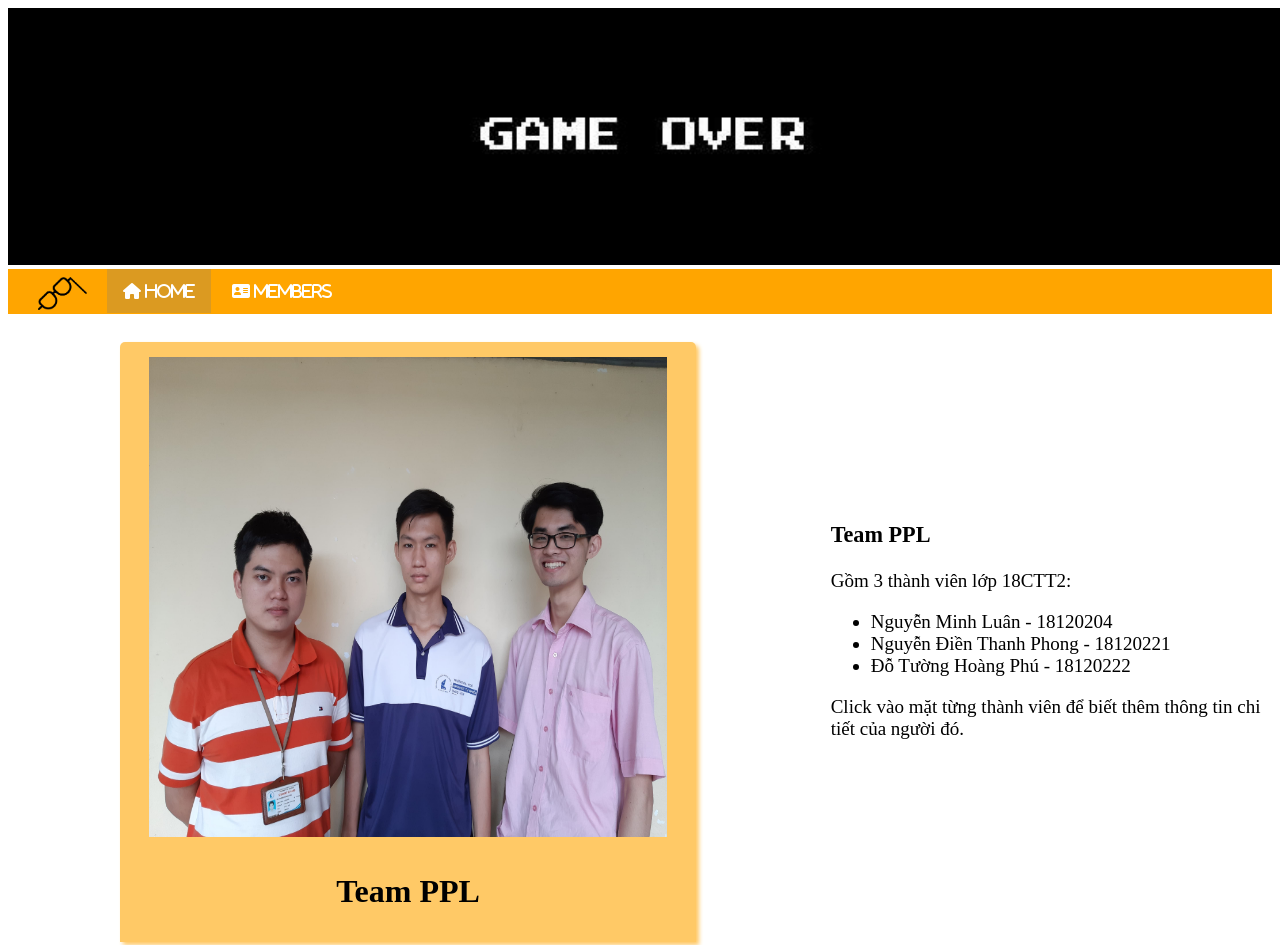
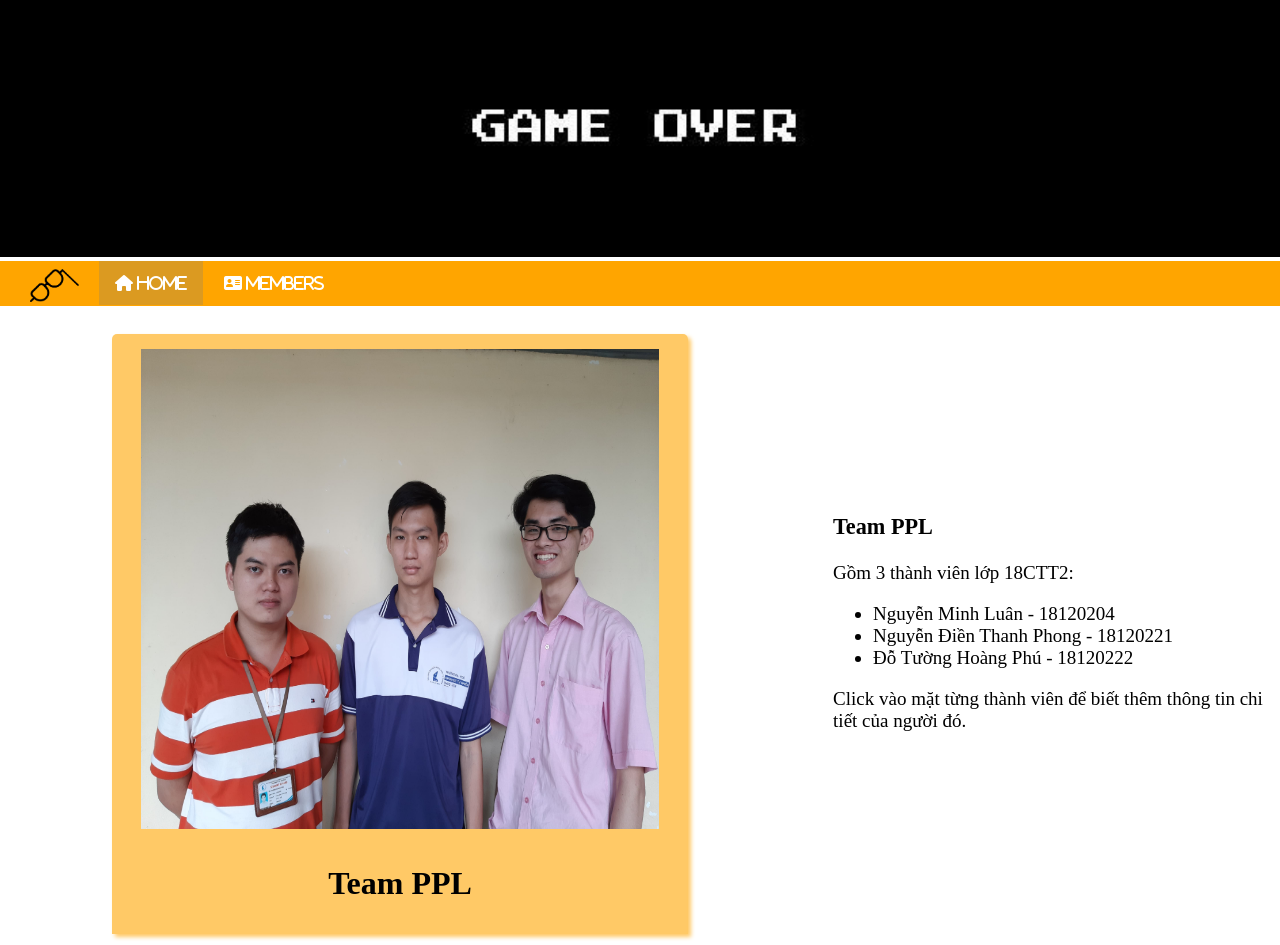
Before and after one commit to dophu1402/basic-HTML-CSS, a plain HTML site: page File_do_an/default.html in a window 1280 px wide. Shown: the top 945 px of the page. Drawn offline with Linux system fonts and the light colour scheme.

Commit message:
HomePage

```diff
--- a/File_do_an/default.html
+++ b/File_do_an/default.html
@@ -6,12 +6,9 @@
 	<script src="https://kit.fontawesome.com/eb3f359221.js" crossorigin="anonymous"></script>
 </head>
 <body>
-	<div class="headerarea">
-		<div class="home_image">
-			<img class="img_header" src="./images/header.jpg">
-		</div>
-	</div>
+
 	<div class="container">
+				<img class="img_header" src="./images/header.jpg">
 		<ul class="menu_button">
 			<li id="icon_team">
 				<a class="icon_a" href="default.html">
--- a/File_do_an/style.css
+++ b/File_do_an/style.css
@@ -2,6 +2,9 @@
 .container {
 	width: 100%;
 	height: 100vh;
+	position: absolute;
+	left: 0px;
+	top: 0px;
 }
 
 .content-info {
@@ -35,8 +38,9 @@ area{
 }
 
 .img_header {
-	width: 100vw;
+	width: 100%;
 	height: auto;
+	position: relative;
 }
 
 ul.menu_button {
@@ -45,8 +49,9 @@ ul.menu_button {
 	padding: 0;
 	overflow: hidden;
 	background-color: orange;
-	/*position: sticky;*/
+	position: relative;
 	top: 0;
+
 }
 
 ul.menu_button li {
```
